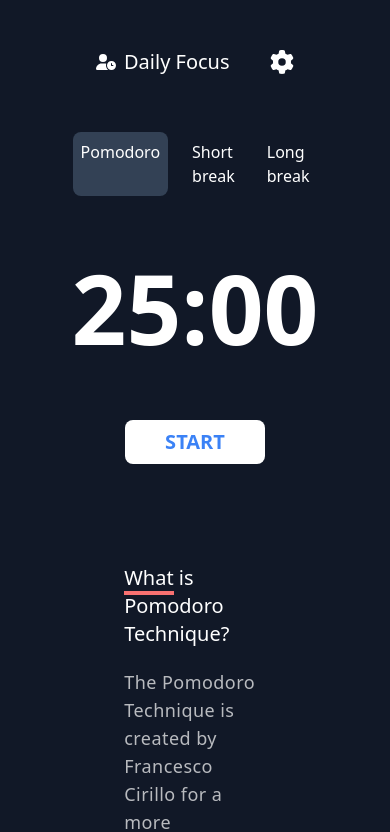
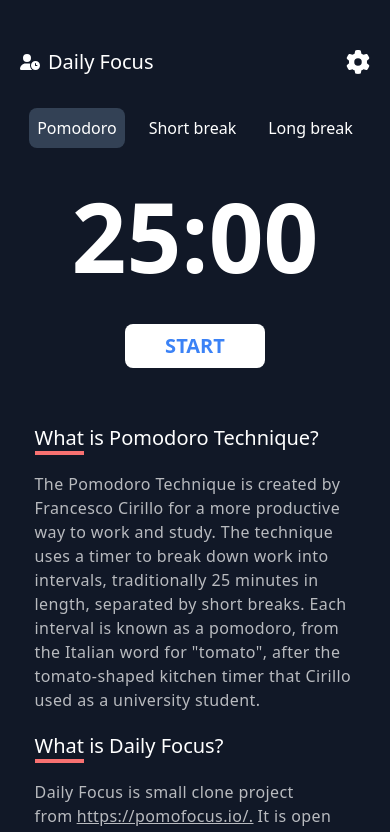
Before and after one commit to TPHL1611/nextjs-app, a Next.js app: page /pomodoro in a window 390 px wide. Shown: the top 832 px of the page. Built offline with nearby package versions, Linux system fonts and the light colour scheme.

Commit message:
[UPDATE]: mobile view pomodoro app

```diff
--- a/src/app/pomodoro/components/About.js
+++ b/src/app/pomodoro/components/About.js
@@ -1,11 +1,11 @@
 export function About() {
     return (
-        <div className="w-11/12 mx-auto mt-20 text-white p-5">
+        <div className="w-11/12 mx-auto mt-14 text-white md:mt-20 md:p-5">
             <div>
                 <h1 className="text-xl sm:text-2xl font-medium">
                     <span className="border-b-4 border-red-400 ">What</span> is Pomodoro Technique?
                 </h1>
-                <p className="mt-5 tracking-wide opacity-70 text-lg">
+                <p className="mt-5 tracking-wide opacity-70 md:text-lg">
                     The Pomodoro Technique is created by Francesco Cirillo for a more productive way
                     to work and study. The technique uses a timer to break down work into intervals,
                     traditionally 25 minutes in length, separated by short breaks. Each interval is
@@ -17,7 +17,7 @@ export function About() {
                 <h1 className="text-xl sm:text-2xl font-medium">
                     <span className="border-b-4 border-red-400 ">What</span> is Daily Focus?
                 </h1>
-                <p className="mt-5 tracking-wide opacity-70 text-lg break-words">
+                <p className="mt-5 tracking-wide opacity-70 md:text-lg break-words">
                     Daily Focus is small clone project from
                     <a href="https://pomofocus.io/" target="_blank" className="underline mx-1">
                         https://pomofocus.io/.
--- a/src/app/pomodoro/components/Setting.js
+++ b/src/app/pomodoro/components/Setting.js
@@ -2,9 +2,11 @@ import React from "react";
 
 const Setting = React.forwardRef((props, ref) => {
     return (
-        <div className="flex flex-col items-center">
-            <label htmlFor={props.inputID} className="text-sm font-mt-semibold text-black">
-                Thời gian
+        <div className="flex w-full md:flex-col md:w-auto items-center">
+            <label
+                htmlFor={props.inputID}
+                className="text-sm font-mt-semibold text-black min-w-fit mr-7">
+                {props.label}
             </label>
             <input
                 id={props.inputID}
--- a/src/app/pomodoro/components/Timer.js
+++ b/src/app/pomodoro/components/Timer.js
@@ -16,7 +16,7 @@ export function Timer({
 }) {
     const options = ["Pomodoro", "Short break", "Long break"];
     return (
-        <div className="flex flex-col items-center mt-14">
+        <div className="flex flex-col items-center mt-8 md:mt-14">
             <ul className="flex gap-x-4">
                 {options.map((option, index) => (
                     <li
@@ -43,7 +43,7 @@ export function Timer({
                     </li>
                 ))}
             </ul>
-            <div className="my-16 text-8xl font-bold text-white">
+            <div className="my-10 md:my-16 text-8xl font-bold text-white">
                 {showCurrentTabValueInTimer()}:{seconds.toString().padStart(2, "0")}
             </div>
             <div className="flex items-center justify-center">
--- a/src/app/pomodoro/page.js
+++ b/src/app/pomodoro/page.js
@@ -84,7 +84,7 @@ export default function Pomodoro() {
     };
 
     return (
-        <main className="flex min-h-screen flex-col items-center justify-between py-12 px-24 bg-[#111827]">
+        <main className="flex min-h-screen flex-col items-center justify-between py-12 px-5 md:px-24 bg-[#111827]">
             <div className="max-w-[600px] w-full">
                 {/* Header */}
                 <Header onSettingClick={handleShow} />
@@ -130,24 +130,27 @@ export default function Pomodoro() {
                                 }}
                             />
                         </div>
-                        <div className="flex gap-x-3">
+                        <div className="flex flex-wrap md:flex-nowrap gap-x-3 gap-y-2 md:gap-y-0">
                             <Setting
                                 ref={pomoInputRef}
                                 inputID="pomo"
                                 valueTime={pomodoroTime}
                                 setValueTime={setPomodoroTime}
+                                label="Pomodoro"
                             />
                             <Setting
                                 ref={shortInputRef}
                                 inputID="short"
                                 valueTime={shortBreak}
                                 setValueTime={setShortBreak}
+                                label="Short break"
                             />
                             <Setting
                                 ref={longInputRef}
                                 inputID="long"
                                 valueTime={longBreak}
                                 setValueTime={setLongBreak}
+                                label="Long break"
                             />
                         </div>
                         <div className="mt-5">
```
